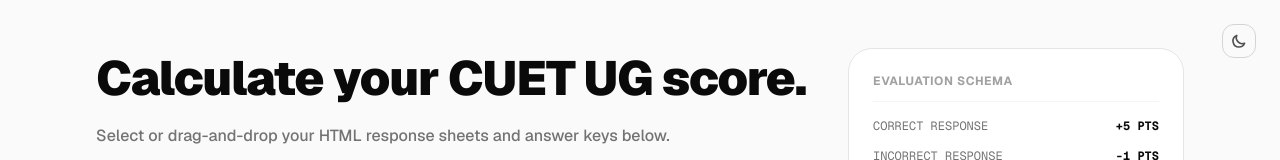
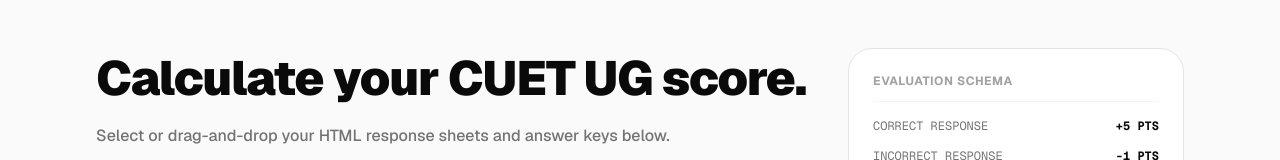
Before and after one commit to dotflux/CuetScoreCalculator, a Next.js app in the folder frontend/: page / in a window 1280 px wide. Shown: the top 160 px of the page. Built offline with nearby package versions, Linux system fonts and the light colour scheme.

Commit message:
Removed depreciated button

```diff
--- a/frontend/app/page.tsx
+++ b/frontend/app/page.tsx
@@ -1,9 +1,6 @@
 "use client";
 
 import { useState, useMemo, useEffect, useRef } from "react";
-
-
-// Another commit to fix framework preset
 
 interface QuestionResult {
   questionId: string;
@@ -426,22 +423,7 @@
             RESET
           </button>
         )}
-        <button
-          type="button"
-          onClick={toggleTheme}
-          className="p-2 border border-neutral-300 dark:border-neutral-800 rounded-xl text-neutral-600 dark:text-neutral-300 hover:text-neutral-950 dark:hover:text-white hover:bg-neutral-100 dark:hover:bg-neutral-900 transition-all cursor-pointer"
-          aria-label="Toggle theme"
-        >
-          {theme === "light" ? (
-            <svg className="w-4 h-4" fill="none" viewBox="0 0 24 24" stroke="currentColor" strokeWidth="2.5">
-              <path strokeLinecap="round" strokeLinejoin="round" d="M20.354 15.354A9 9 0 018.646 3.646 9.003 9.003 0 0012 21a9.003 9.003 0 008.354-5.646z" />
-            </svg>
-          ) : (
-            <svg className="w-4 h-4" fill="none" viewBox="0 0 24 24" stroke="currentColor" strokeWidth="2.5">
-              <path strokeLinecap="round" strokeLinejoin="round" d="M12 3v1m0 16v1m9-9h-1M4 12H3m15.364-6.364l-.707.707M6.343 17.657l-.707.707m12.728 0l-.707-.707M6.343 6.343l-.707-.707M14 12a2 2 0 11-4 0 2 2 0 014 0z" />
-            </svg>
-          )}
-        </button>
+
       </div>
 
       <div className="max-w-6xl mx-auto px-4 sm:px-6 lg:px-8 py-12 flex flex-col gap-12">
```
